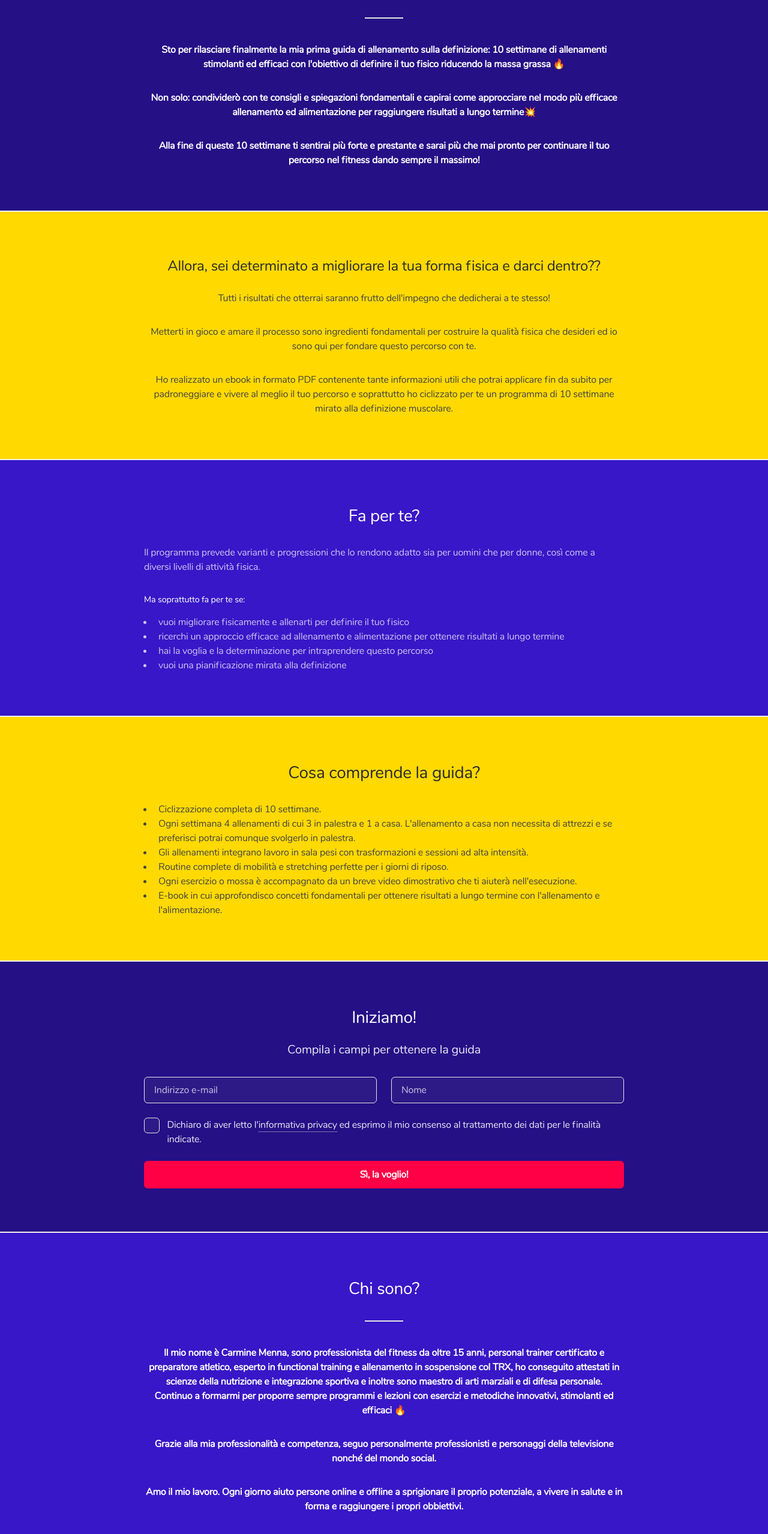
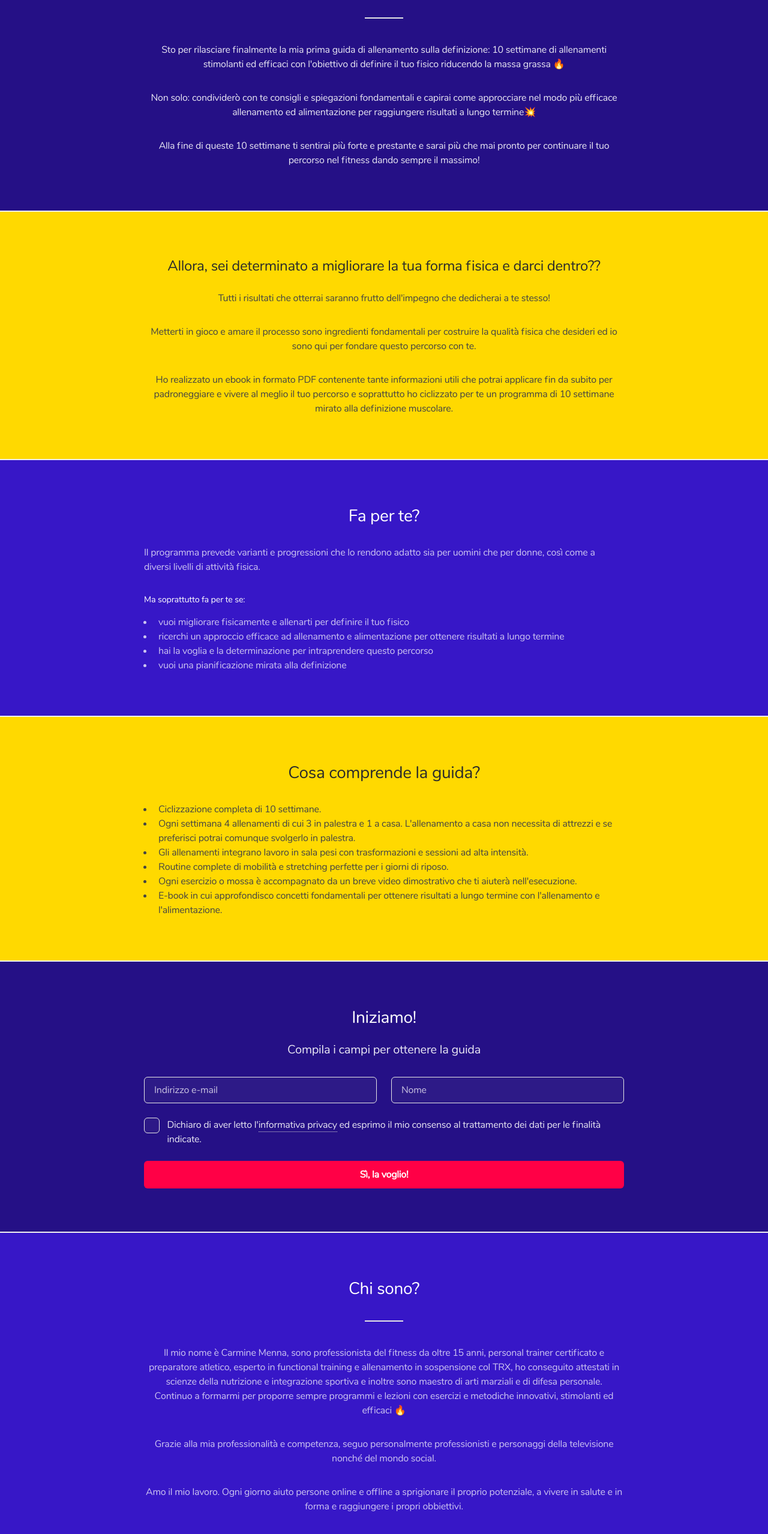
Before and after one commit to dmainardi/definizioneMuscolare_web, a plain HTML site: page index.html in a window 1280 px wide. Shown: the part 917-3474 px from the top of the page at 60% size. Drawn offline with Linux system fonts and the light colour scheme.

Commit message:
Impostato i titoli in grassetto e i paragrafi 'in normale'

```diff
--- a/index.html
+++ b/index.html
@@ -49,11 +49,11 @@
 				<header class="major">
 					<h2>Sei pronto??</h2>
 				</header>
-                <div class="inner align-center"><strong>
+                <div class="inner align-center">
 					<p>Sto per rilasciare finalmente la mia prima guida di allenamento sulla definizione:
 10 settimane di allenamenti stimolanti ed efficaci con l'obiettivo di definire il tuo fisico riducendo la massa grassa 🔥</p>
 					<p>Non solo: condividerò con te consigli e spiegazioni fondamentali e capirai come approcciare nel modo più efficace allenamento ed alimentazione per raggiungere risultati a lungo termine💥</p>
-					<p>Alla fine di queste 10 settimane ti sentirai più forte e prestante e sarai più che mai pronto per continuare il tuo percorso nel fitness dando sempre il massimo!</p></strong>
+					<p>Alla fine di queste 10 settimane ti sentirai più forte e prestante e sarai più che mai pronto per continuare il tuo percorso nel fitness dando sempre il massimo!</p>
 				</div>
 			</section>
 
@@ -138,10 +138,10 @@
 				<header class="major">
 					<h2>Chi sono?</h2>
 				</header>
-                <div class="inner align-center"><strong>
+                <div class="inner align-center">
 					<p>Il mio nome è Carmine Menna, sono professionista del fitness da oltre 15 anni, personal trainer certificato e preparatore atletico, esperto in functional training e allenamento in sospensione col TRX, ho conseguito attestati in scienze della nutrizione e integrazione sportiva e inoltre sono maestro di arti marziali e di difesa personale.<br />Continuo a formarmi per proporre sempre programmi e lezioni con esercizi e metodiche innovativi, stimolanti ed efficaci 🔥</p>
 					<p>Grazie alla mia professionalità e competenza, seguo personalmente professionisti e personaggi della televisione nonché del mondo social.</p>
-					<p>Amo il mio lavoro. Ogni giorno aiuto persone online e offline a sprigionare il proprio potenziale, a vivere in salute e in forma e raggiungere i propri obbiettivi.</p></strong>
+					<p>Amo il mio lavoro. Ogni giorno aiuto persone online e offline a sprigionare il proprio potenziale, a vivere in salute e in forma e raggiungere i propri obbiettivi.</p>
 				</div>
 			</section>
 
```
